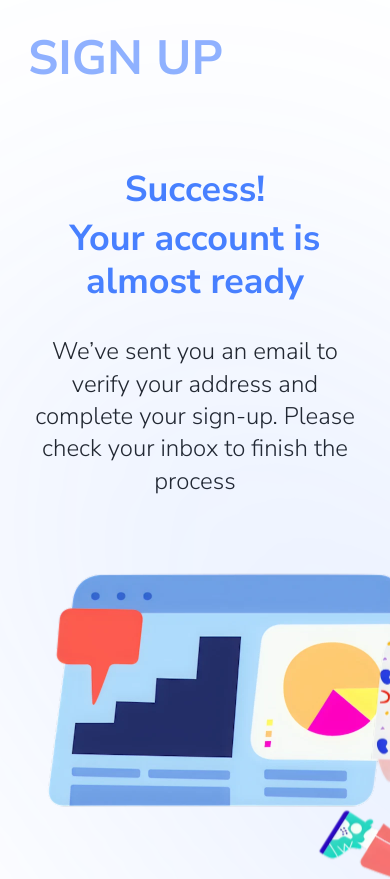
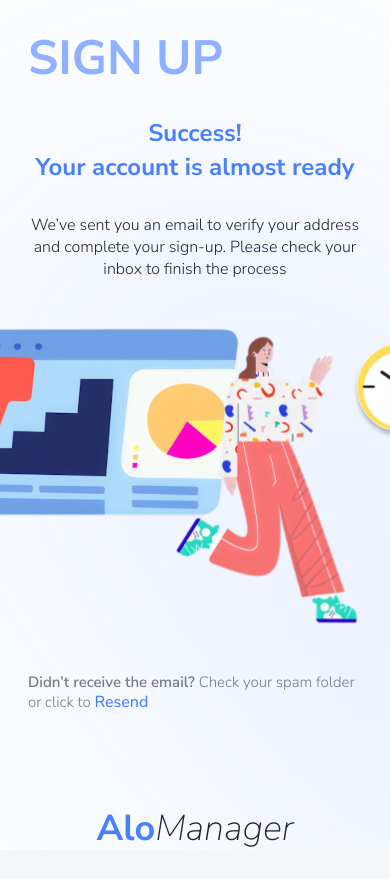
Before and after one commit to francoserjen10/Vendor_frontend_final, a Next.js app: page /signup-success in a window 390 px wide. Shown: the top 879 px of the page. After the commit the page ends 850 px from the top, so only its background shows below. Built offline with nearby package versions, Linux system fonts and the light colour scheme.

Commit message:
Responsive signup-success for tablets done

```diff
--- a/src/app/signup-success/page.tsx
+++ b/src/app/signup-success/page.tsx
@@ -37,11 +37,11 @@ export default function SignupPage() {
                                 <span className="login__glow" />
 
                                 <div className="success__titles">
-                                    <h2 className="auth-title auth-title--primary">Success!</h2>
-                                    <h2 className="auth-title auth-title--primary">Your account is almost ready</h2>
+                                    <h2 className="form__title form__title--signup">Success!</h2>
+                                    <h2 className="form__title form__title--signup">Your account is almost ready</h2>
                                 </div>
 
-                                <p className="auth-subtitle">
+                                <p className="form__subtitle form__subtitle--signup-success">
                                     We’ve sent you an email to verify your address and complete your sign-up. Please check your inbox to finish the process
                                 </p>
 
@@ -58,7 +58,7 @@ export default function SignupPage() {
                                     </p>
 
                                 </div>
-                                <div className="login__brand">
+                                <div className="login__brand signup__brand">
                                     <h2><strong>Alo</strong><span>Manager</span></h2>
                                 </div>
                             </div>
--- a/src/app/signup/page.tsx
+++ b/src/app/signup/page.tsx
@@ -21,7 +21,7 @@ export default function SignupPage() {
                 </header>
                 <section className="container">
                     <div className="signup__intro">
-                        <h2 className="form__title form__title-signup">
+                        <h2 className="form__title form__title--signup">
                             Organize your shop, save time, and stay in control — all in one place, effortlessly.
                         </h2>
                         <h3 className="form__subtitle">
--- a/styles/signup/signup.sass
+++ b/styles/signup/signup.sass
@@ -179,27 +179,14 @@
 .login__main--success
   margin-top: 48px
 
+/* ==== success ==== */
 .success
   position: relative
   display: flex
   flex-direction: column
   align-items: center
   gap: 32px
-  padding-top: 80px
-  padding-bottom: 80px
-
-.success__glow
-  position: absolute
-  left: 50%
-  top: 320px
-  transform: translate(-50%, -50%)
-  width: 500px
-  height: 500px
-  background: rgba(72,128,255,0.20)
-  border-radius: 50%
-  filter: blur(150px)
-  pointer-events: none
-  z-index: -1
+  margin: 80px 0 0 0
 
 .success__titles
   display: flex
@@ -208,50 +195,41 @@
   gap: 6px
   text-align: center
 
-.auth-title
+.form__subtitle--signup-success
   text-align: center
-
-.auth-title--primary
-  color: var(--Primary, #4880FF)
-  font-weight: 700
-  font-size: 36px
-  line-height: 1.2
-
-.auth-subtitle
-  text-align: center
-  color: var(--black-text, #202224)
-  font-weight: 300
-  font-size: 24px
-  line-height: 1.35
   max-width: 720px
   margin: 0 auto
 
 .success__images
+  --s: 1
   position: relative
-  width: 630px
-  height: 410px
-  margin: 24px auto 0
+  width: calc(630px * var(--s))
+  height: calc(410px * var(--s))
+  margin: auto 0
 
 .success__img
   position: absolute
   display: block
 
 .success__img--dashboard
-  position: absolute
-  left: 0px
-  top: 0px
+  left: calc(0px * var(--s))
+  top: calc(0px * var(--s))
+  width: calc(400px * var(--s))
+  height: calc(273px * var(--s))
   z-index: 1
 
 .success__img--person
-  position: absolute
-  left: 272px
-  top: 10px
+  left: calc(272px * var(--s))
+  top: calc(10px * var(--s))
+  width: calc(262px * var(--s))
+  height: calc(400px * var(--s))
   z-index: 2
 
 .success__img--clock
-  //position: absolute
-  left: 518px
-  top: 39px
+  left: calc(518px * var(--s))
+  top: calc(39px * var(--s))
+  width: calc(111px * var(--s))
+  height: calc(111px * var(--s))
   border-radius: 80px
   z-index: 3
 
@@ -261,6 +239,8 @@
   font-weight: 300
   span
     font-weight: 600
+
+/* ==== questionary ==== */
 
 .container__questionary
   display: flex
@@ -341,13 +321,22 @@
   .login__fields--grid
     grid-template-columns: 1fr
 
-  .form__title-signup
+  .form__title--signup
     font-size: 24px
   .form__subtitle
     font-size: 16px
 
   .signup__lang
     margin: 0
+
+  .success
+    margin: 31px 0 0 0
+
+  .success__images
+    --s: .80
+//Recordatorio:
+//  Tablets: --s: .80
+//  Celulares: --s: .60
 
 /* ========= arreglar ========= */
 @media (min-width: 1600px)
```
